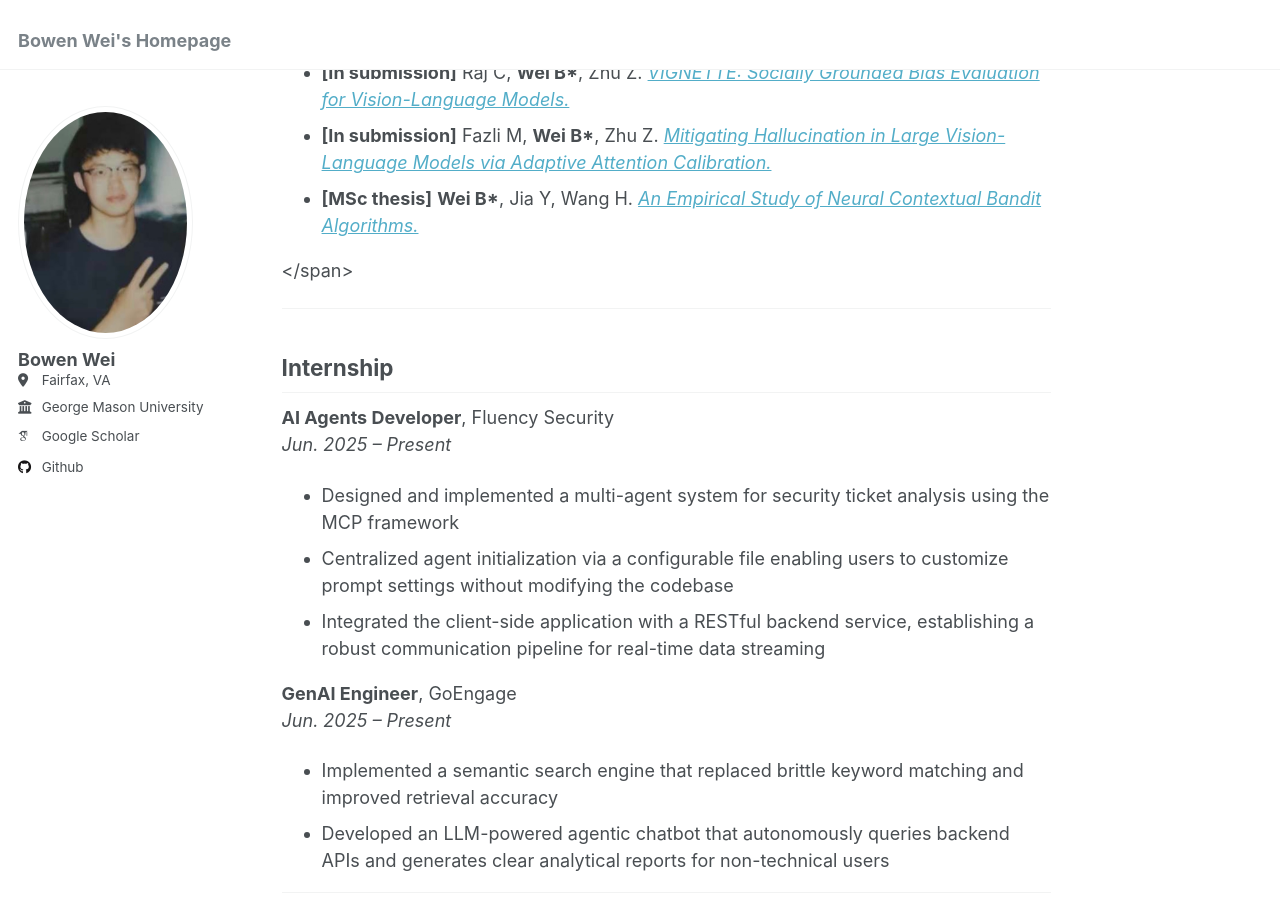
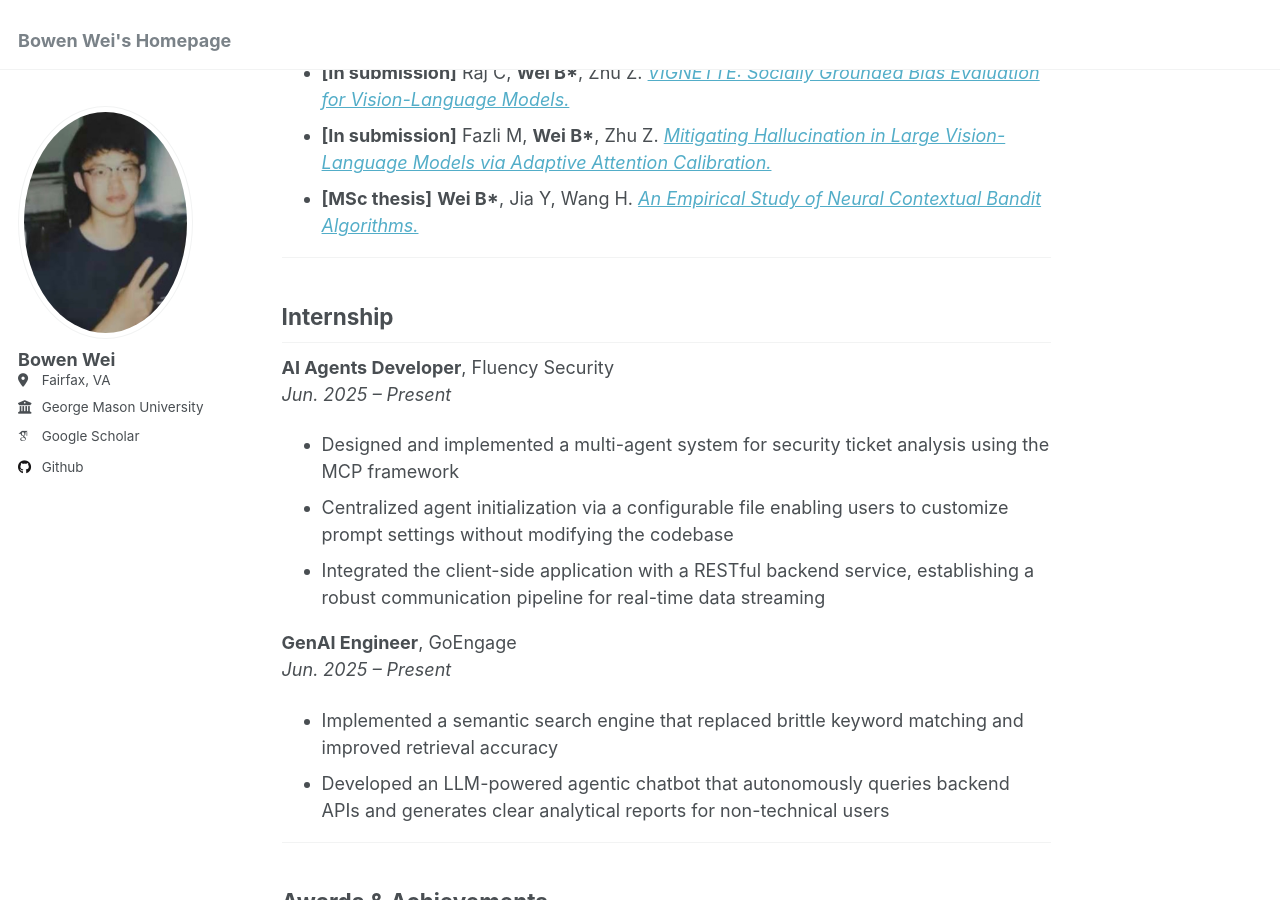
Before and after one commit to weibowen555/weibowen555.github.io, a Jekyll site: the page built from _pages/about.md, in a window 1280 px wide and 900 px high, scrolled down 813 px. Built offline with Jekyll 4.4.1, drawn with Linux system fonts in a browser that asks for light colours; some web fonts are replaced.

Commit message:
bug fixed

```diff
--- a/_pages/about.md
+++ b/_pages/about.md
@@ -44,7 +44,7 @@ My research centers on trustworthy AI, with interpretability at its core. I desi
 - **[In submission]** Fazli M, **Wei B\***, Zhu Z. [_Mitigating Hallucination in Large Vision-Language Models via Adaptive Attention Calibration._](https://arxiv.org/abs/2505.21472)
 - **[MSc thesis]** **Wei B\***, Jia Y, Wang H. [_An Empirical Study of Neural Contextual Bandit Algorithms._](https://your-thesis-link.com)
 
-</span>
+
 
 ---
 
```
